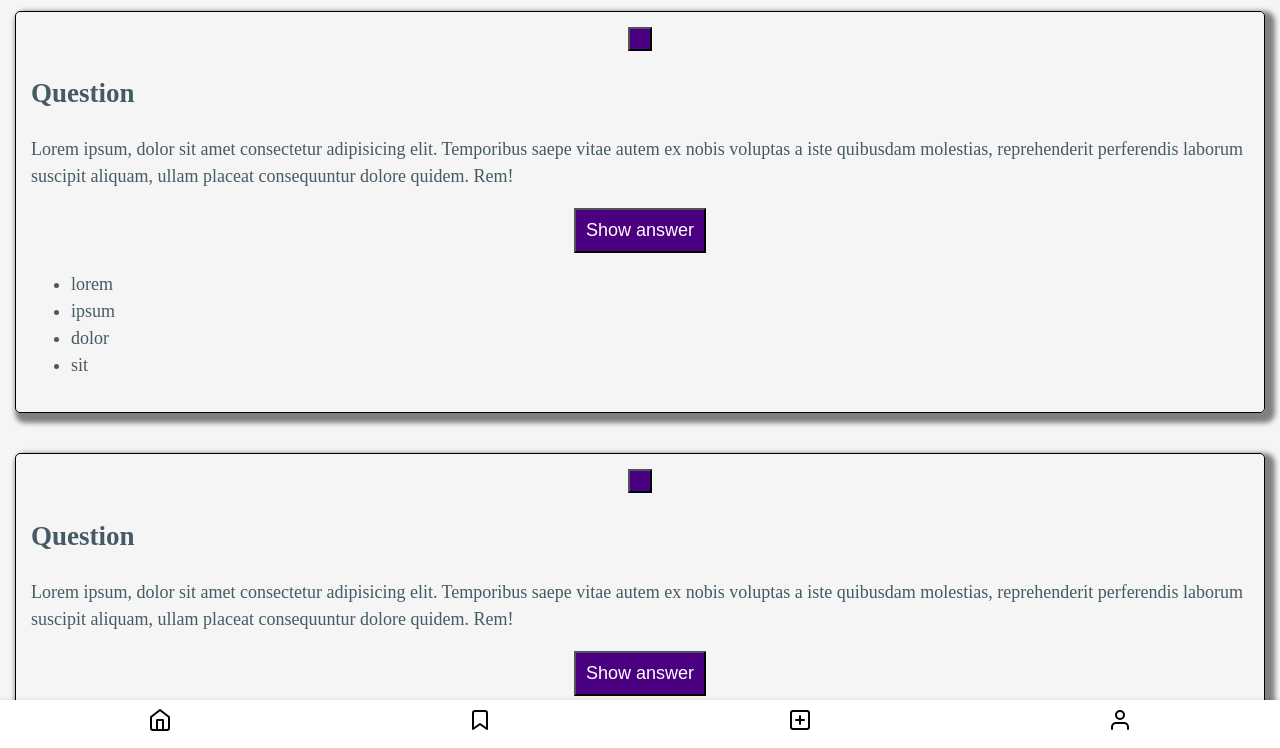
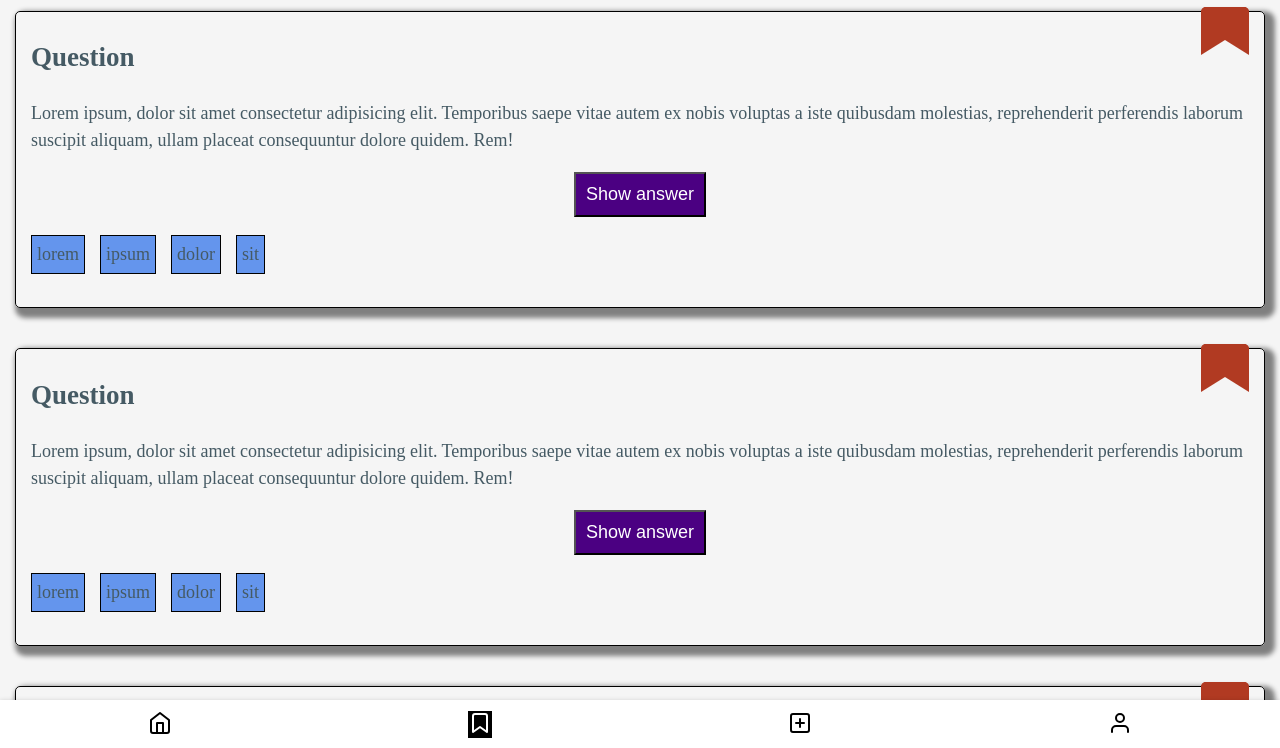
Before and after one commit to karstenlenz/quiz-app, a website: page bookmarks.html in a window 1280 px wide. Shown: the part 52-800 px from the top of the page. Drawn offline with Linux system fonts and the light colour scheme.

Commit message:
Update bookmark with BEM classes

```diff
--- a/bookmarks.html
+++ b/bookmarks.html
@@ -10,70 +10,70 @@
     <header>
       <h1>Bookmarks</h1>
     </header>
-    <main>
+    <main class="p-15">
       <section class="card">
-        <button class="ribbon"></button>
-        <h2>Question</h2>
-        <p>
+        <button class="card__bookmark card__bookmark--active"></button>
+        <h2 class="card__headline">Question</h2>
+        <p class="card__text card__text--question">
           Lorem ipsum, dolor sit amet consectetur adipisicing elit. Temporibus
           saepe vitae autem ex nobis voluptas a iste quibusdam molestias,
           reprehenderit perferendis laborum suscipit aliquam, ullam placeat
           consequuntur dolore quidem. Rem!
         </p>
-        <button>Show answer</button>
-        <ul class="tag-list">
-          <li class="tag">lorem</li>
-          <li class="tag">ipsum</li>
-          <li class="tag">dolor</li>
-          <li class="tag">sit</li>
+        <button class="card__button p-10">Show answer</button>
+        <ul class="card__taglist">
+          <li>lorem</li>
+          <li>ipsum</li>
+          <li>dolor</li>
+          <li>sit</li>
         </ul>
       </section>
       <section class="card">
-        <button class="ribbon"></button>
-        <h2>Question</h2>
-        <p>
+        <button class="card__bookmark card__bookmark--active"></button>
+        <h2 class="card__headline">Question</h2>
+        <p class="card__text card__text--question">
           Lorem ipsum, dolor sit amet consectetur adipisicing elit. Temporibus
           saepe vitae autem ex nobis voluptas a iste quibusdam molestias,
           reprehenderit perferendis laborum suscipit aliquam, ullam placeat
           consequuntur dolore quidem. Rem!
         </p>
-        <button>Show answer</button>
-        <ul class="tag-list">
-          <li class="tag">lorem</li>
-          <li class="tag">ipsum</li>
-          <li class="tag">dolor</li>
-          <li class="tag">sit</li>
+        <button class="card__button p-10">Show answer</button>
+        <ul class="card__taglist">
+          <li>lorem</li>
+          <li>ipsum</li>
+          <li>dolor</li>
+          <li>sit</li>
         </ul>
       </section>
       <section class="card">
-        <button class="ribbon"></button>
-        <h2>Question</h2>
-        <p>
+        <button class="card__bookmark card__bookmark--active"></button>
+        <h2 class="card__headline">Question</h2>
+        <p class="card__text card__text--question">
           Lorem ipsum, dolor sit amet consectetur adipisicing elit. Temporibus
           saepe vitae autem ex nobis voluptas a iste quibusdam molestias,
           reprehenderit perferendis laborum suscipit aliquam, ullam placeat
           consequuntur dolore quidem. Rem!
         </p>
-        <button>Show answer</button>
-        <ul class="tag-list">
-          <li class="tag">lorem</li>
-          <li class="tag">ipsum</li>
-          <li class="tag">dolor</li>
-          <li class="tag">sit</li>
+        <button class="card__button p-10">Show answer</button>
+        <ul class="card__taglist">
+          <li>lorem</li>
+          <li>ipsum</li>
+          <li>dolor</li>
+          <li>sit</li>
         </ul>
       </section>
     </main>
     <footer>
-      <a href="index.html" class="footer-icon"
+      <a href="index.html" class="footer__icon"
         ><img src="img/home.svg" alt="Home"
       /></a>
-      <a href="bookmarks.html" class="footer-icon active"
+      <a href="bookmarks.html" class="footer__icon footer__icon--active"
         ><img src="img/bookmark.svg" alt="Bookmarks"
       /></a>
-      <a href="create.html" class="footer-icon"
+      <a href="create.html" class="footer__icon"
         ><img src="img/plus-square.svg" alt="Create"
       /></a>
-      <a href="profile.html" class="footer-icon"
+      <a href="profile.html" class="footer__icon"
         ><img src="img/user.svg" alt="Profile"
       /></a>
     </footer>
```
